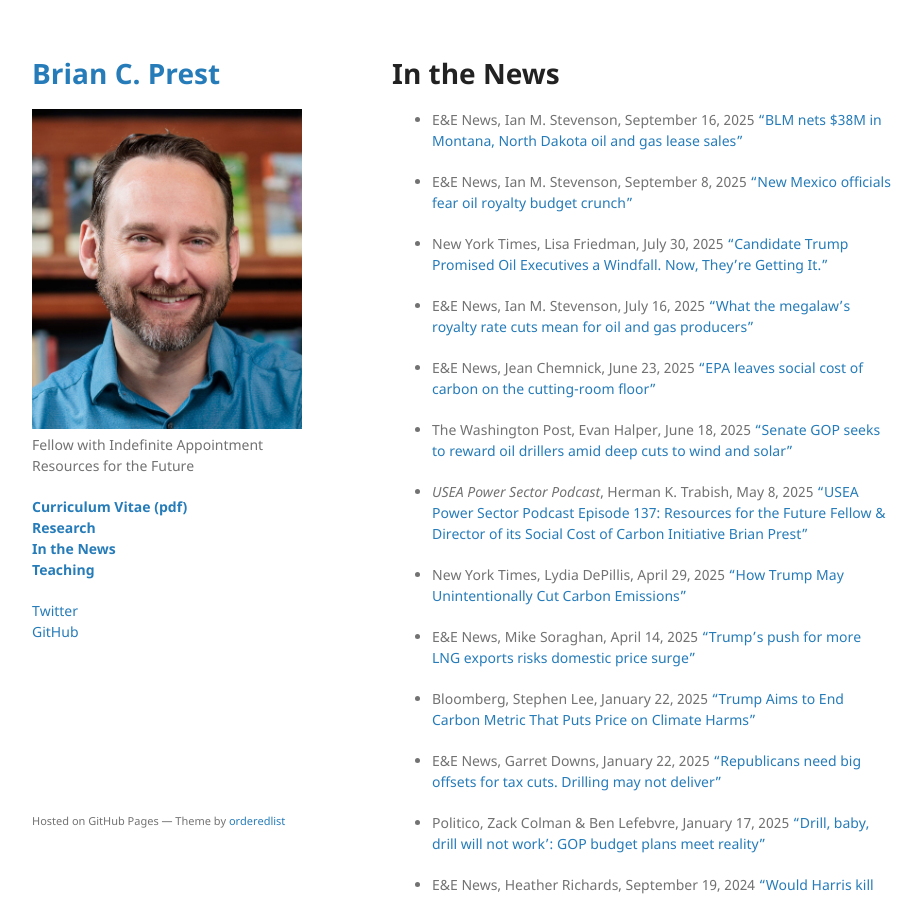
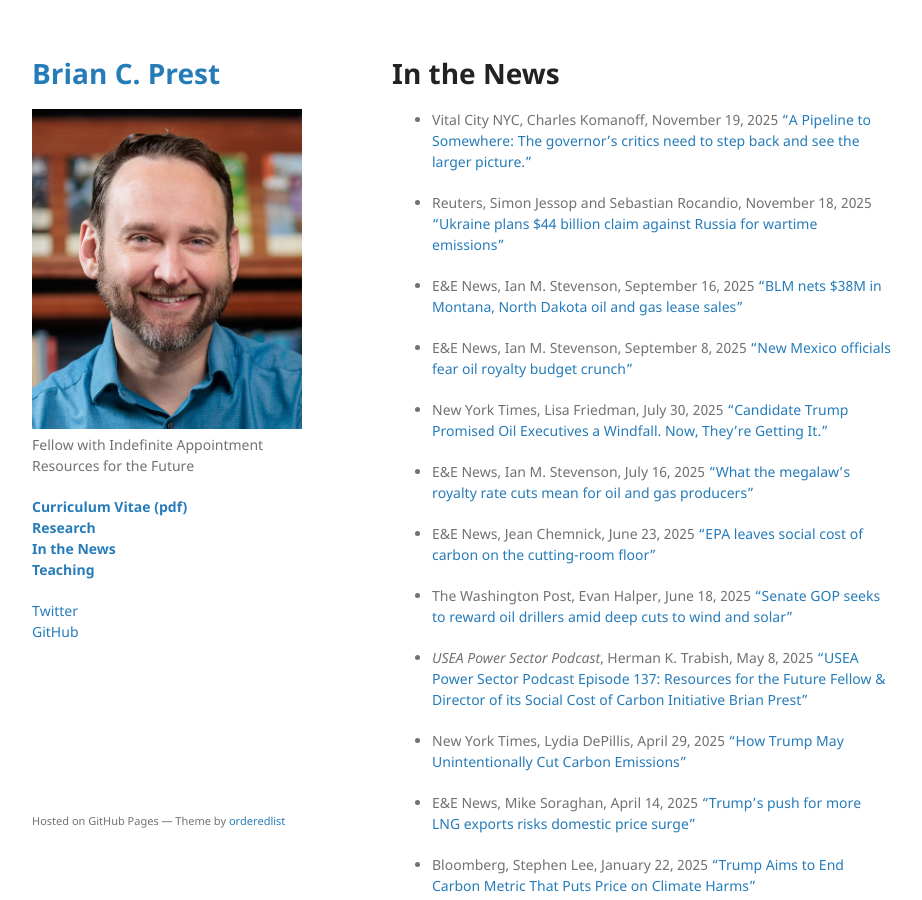
Before and after one commit to bprest/bprest.github.io, a Jekyll site: the page built from in-the-news.md, in a window 1280 px wide and 900 px high. Shown: the whole window, without its empty margins (178-1100 px from the left). Built offline with Jekyll 4.4.1, drawn with Linux system fonts in a browser that asks for light colours; our own code applies the rules of GitHub Pages for plain Markdown files.

Commit message:
add news stories

```diff
--- a/in-the-news.md
+++ b/in-the-news.md
@@ -3,6 +3,10 @@ layout: default
 ---
 
 # In the News
+
+* Vital City NYC, Charles Komanoff, November 19, 2025 ["A Pipeline to Somewhere: The governor's critics need to step back and see the larger picture."](https://www.vitalcitynyc.org/articles/kathy-hochul-nese-pipeline-empire-wind)
+
+* Reuters, Simon Jessop and Sebastian Rocandio, November 18, 2025 ["Ukraine plans $44 billion claim against Russia for wartime emissions"](https://www.reuters.com/sustainability/cop/ukraine-plans-44-billion-claim-against-russia-wartime-emissions-2025-11-18/)
 
 * E&E News, Ian M. Stevenson, September 16, 2025 ["BLM nets $38M in Montana, North Dakota oil and gas lease sales"](https://subscriber.politicopro.com/article/eenews/2025/09/16/blm-nets-38m-in-montana-north-dakota-oil-and-gas-lease-sales-00564420)
 
```
